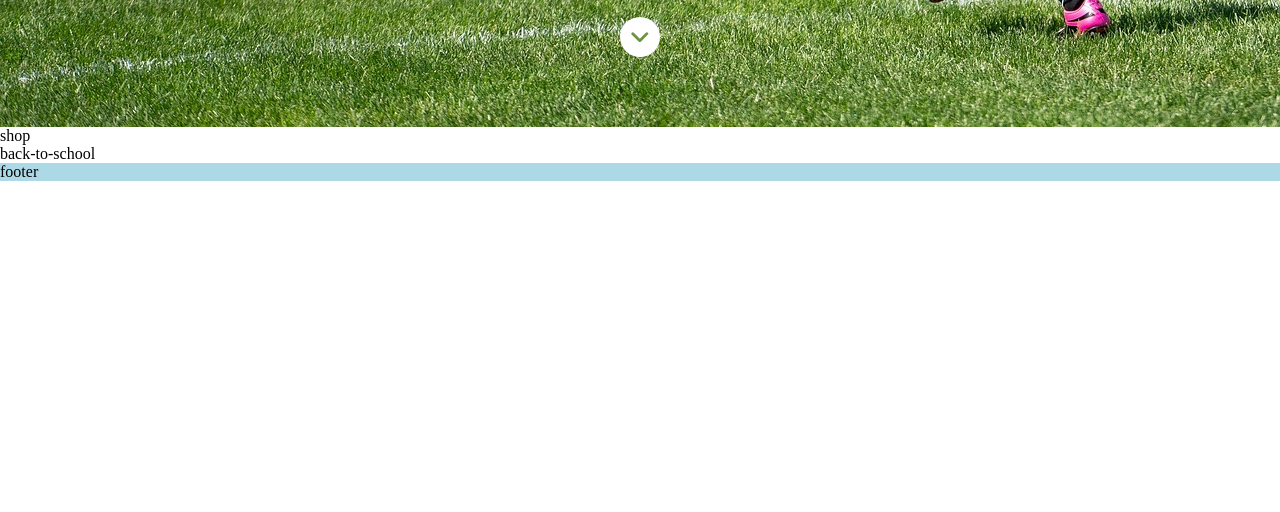
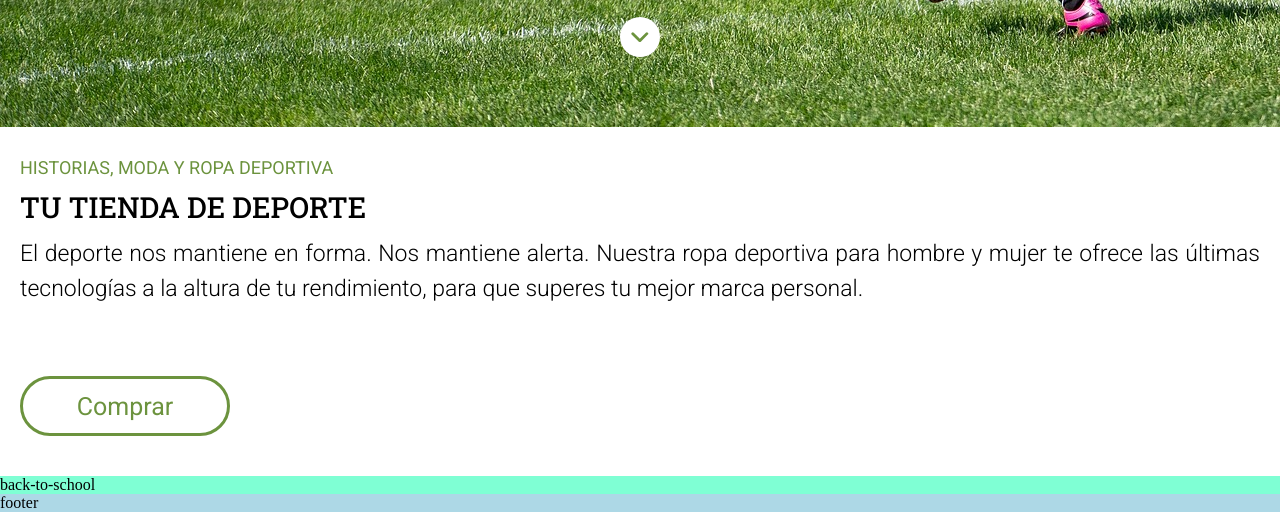
Before and after one commit to Adalab/modulo-1-evaluacion-final-juditcasamitjana, a website built with Vite: page src/index.html in a window 1280 px wide. Shown: the part 673-1185 px from the top of the page. Before the commit the page ends 854 px from the top, so only its background shows below. Built offline with nearby package versions, Linux system fonts and the light colour scheme.

Commit message:
add shop

```diff
--- a/src/partials/shop.html
+++ b/src/partials/shop.html
@@ -1,3 +1,6 @@
-<section>
-    shop
+<section class="shop">
+    <h2 class="shop__title">HISTORIAS, MODA Y ROPA DEPORTIVA</h2>
+    <h3 class="shop__subtitle">TU TIENDA DE DEPORTE</h3>
+    <p class="shop__text">El deporte nos mantiene en forma. Nos mantiene alerta. Nuestra ropa deportiva para hombre y mujer te ofrece las últimas tecnologías a la altura de tu rendimiento, para que superes tu mejor marca personal.</p>
+    <a href="/" class="shop__btn">Comprar</a>
 </section>
--- a/src/scss/core/_variables.scss
+++ b/src/scss/core/_variables.scss
@@ -1,10 +1,11 @@
 // fonts
-$font-titles: "Roboto Slab", serif;
-$font-texts: 'Roboto', sans-serif;
+$font-title: "Roboto Slab", serif;
+$font-text: 'Roboto', sans-serif;
 
 // colors
 $color-main: #061e36;
 $color-moss-green: #6c933e;
 $color-light-grey: #d9e4cc;
 $color-greyish-brown: #4a4a4a;
-$color-white: #ffffff;
+$color-light: #ffffff;
+$color-dark: #000000;
--- a/src/scss/layout/_header.scss
+++ b/src/scss/layout/_header.scss
@@ -1,7 +1,7 @@
 @use "../core/variables" as vars;
 
 header.hero {
-    color: vars.$color-white;
+    color: vars.$color-light;
     background-image: url(../../public/images/cover.jpeg);
     background-repeat: no-repeat;
     background-size: cover;
@@ -29,11 +29,10 @@ div.hero__menu {
 
 img.hero__menu {
     width: 20px;
-    // align-items: center;
 }
 
 h1.hero__title {
-    font-family: vars.$font-titles;
+    font-family: vars.$font-title;
     font-size: 40px;
     font-weight: bold;
     text-transform: uppercase;
@@ -41,13 +40,13 @@ h1.hero__title {
 }
 
 p.hero__text {
-    font-family: vars.$font-texts;
+    font-family: vars.$font-text;
     font-size: 20x;
     width: 57%;
 }
 
 div.hero__icon {
-    background-color: vars.$color-white;
+    background-color: vars.$color-light;
     width: 40px;
     height: 40px;
     border-radius: 40px;
--- a/src/scss/layout/_main.scss
+++ b/src/scss/layout/_main.scss
@@ -1,3 +1,2 @@
-// main {
-//     background-color: lightgreen;
-// }
+@use "./shop";
+@use "./back-to-school";
--- a/src/scss/layout/_shop.scss
+++ b/src/scss/layout/_shop.scss
@@ -0,0 +1,44 @@
+@use "../core/variables" as vars;
+
+section.shop {
+    display: flex;
+    flex-direction: column;
+    padding: 30px 20px 40px;
+
+    & h2.shop__title {
+        font-family: vars.$font-text;
+        color: vars.$color-moss-green;
+        font-size: 18px;
+        font-weight: 400;
+    }
+
+    & h3.shop__subtitle {
+        font-family: vars.$font-title;
+        font-size: 29px;
+        font-weight: 480;
+        padding: 10px 0;
+    }
+
+    & p.shop__text {
+        font-family: vars.$font-text;
+        font-size: 23px;
+        font-weight: 300;
+        line-height: 1.5;
+        text-align: justify;
+        padding: 1px 0 70px;
+    }
+
+    & a.shop__btn {
+        border-style: solid ;
+        border-color: vars.$color-moss-green;
+        border-radius: 40px;
+        width: 210px;
+        height: 60px;
+        font-family: vars.$font-text;
+        color: vars.$color-moss-green;
+        font-size: 25px;
+        display: flex;
+        justify-content: center;
+        align-items: center;
+    }
+}
```
